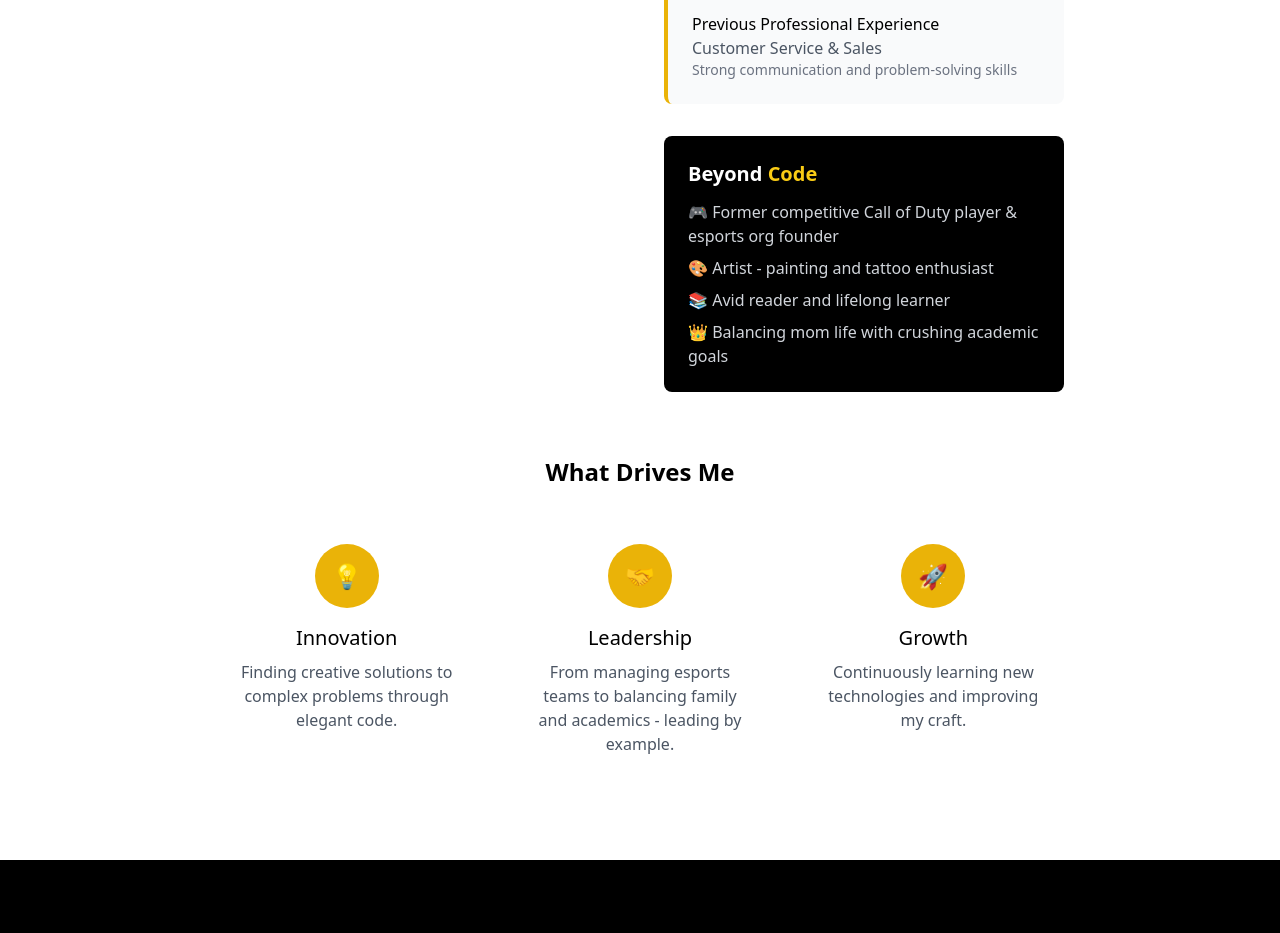
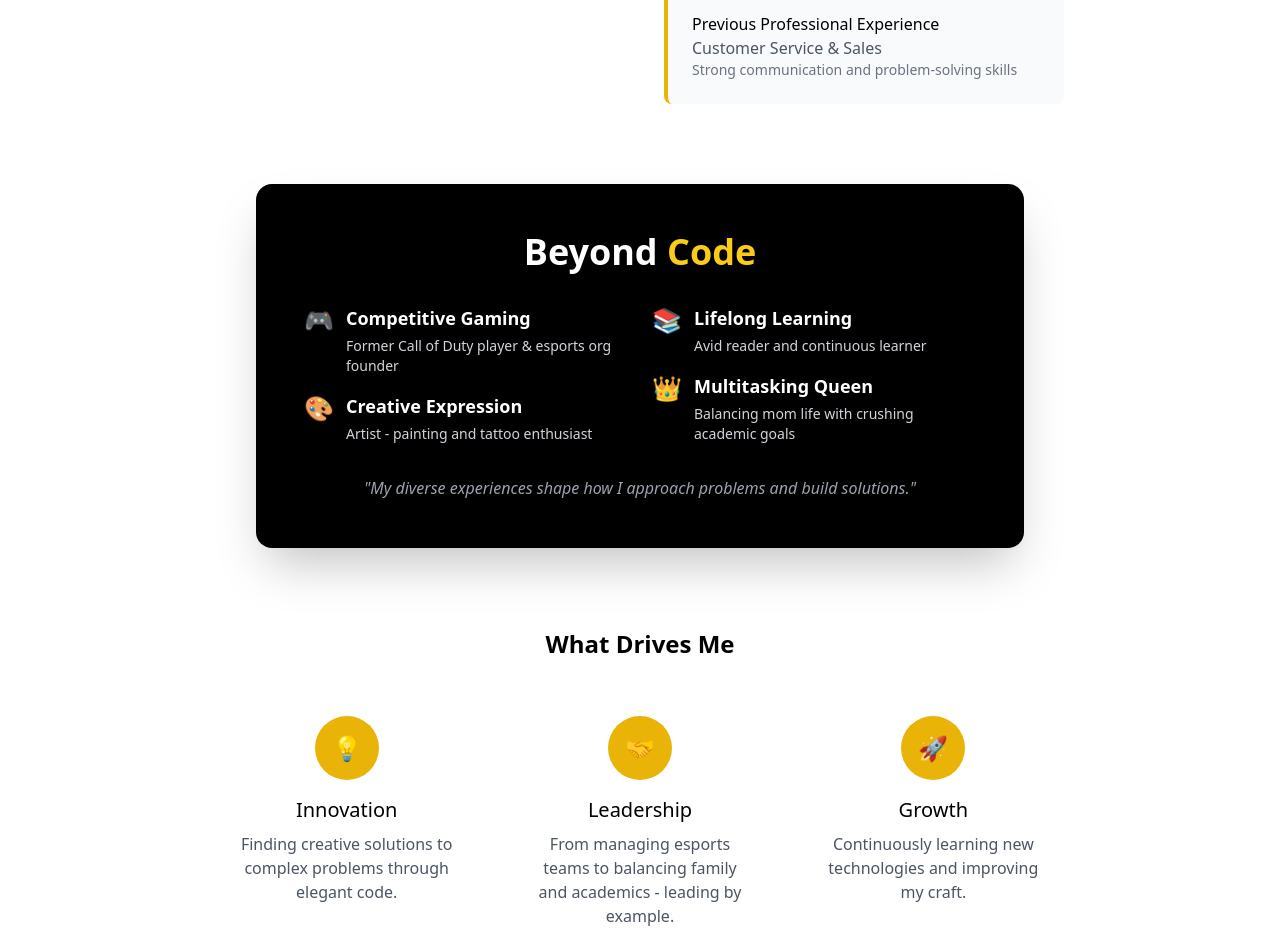
Before and after one commit to JessicaCodesx/jessicagarcia, a React (Vite) app: page /#/ in a window 1280 px wide. Shown: the part 1620-2553 px from the top of the page. Built offline with nearby package versions, Linux system fonts and the light colour scheme.

Commit message:
Centered beyond the code content

```diff
--- a/src/components/About.tsx
+++ b/src/components/About.tsx
@@ -84,17 +84,55 @@ const About = () => {
               </div>
             </div>
 
-            {/* Fun Facts */}
-            <div className="bg-black p-6 rounded-lg">
-              <h4 className="text-xl font-semibold text-white mb-3">
+          </div>
+        </div>
+
+        {/* Beyond Code Section - Centered */}
+        <div className="mt-20 mb-20">
+          <div className="max-w-3xl mx-auto">
+            <div className="bg-black p-12 rounded-2xl shadow-2xl">
+              <h3 className="text-3xl md:text-4xl font-bold text-white mb-8 text-center">
                 Beyond <span className="text-yellow-400">Code</span>
-              </h4>
-              <ul className="space-y-2 text-gray-300">
-                <li>🎮 Former competitive Call of Duty player & esports org founder</li>
-                <li>🎨 Artist - painting and tattoo enthusiast</li>
-                <li>📚 Avid reader and lifelong learner</li>
-                <li>👑 Balancing mom life with crushing academic goals</li>
-              </ul>
+              </h3>
+              <div className="grid md:grid-cols-2 gap-6">
+                <div className="space-y-4">
+                  <div className="flex items-start space-x-3">
+                    <span className="text-2xl">🎮</span>
+                    <div>
+                      <h4 className="text-lg font-semibold text-white mb-1">Competitive Gaming</h4>
+                      <p className="text-gray-300 text-sm">Former Call of Duty player & esports org founder</p>
+                    </div>
+                  </div>
+                  <div className="flex items-start space-x-3">
+                    <span className="text-2xl">🎨</span>
+                    <div>
+                      <h4 className="text-lg font-semibold text-white mb-1">Creative Expression</h4>
+                      <p className="text-gray-300 text-sm">Artist - painting and tattoo enthusiast</p>
+                    </div>
+                  </div>
+                </div>
+                <div className="space-y-4">
+                  <div className="flex items-start space-x-3">
+                    <span className="text-2xl">📚</span>
+                    <div>
+                      <h4 className="text-lg font-semibold text-white mb-1">Lifelong Learning</h4>
+                      <p className="text-gray-300 text-sm">Avid reader and continuous learner</p>
+                    </div>
+                  </div>
+                  <div className="flex items-start space-x-3">
+                    <span className="text-2xl">👑</span>
+                    <div>
+                      <h4 className="text-lg font-semibold text-white mb-1">Multitasking Queen</h4>
+                      <p className="text-gray-300 text-sm">Balancing mom life with crushing academic goals</p>
+                    </div>
+                  </div>
+                </div>
+              </div>
+              <div className="mt-8 text-center">
+                <p className="text-gray-400 italic">
+                  "My diverse experiences shape how I approach problems and build solutions."
+                </p>
+              </div>
             </div>
           </div>
         </div>
```
